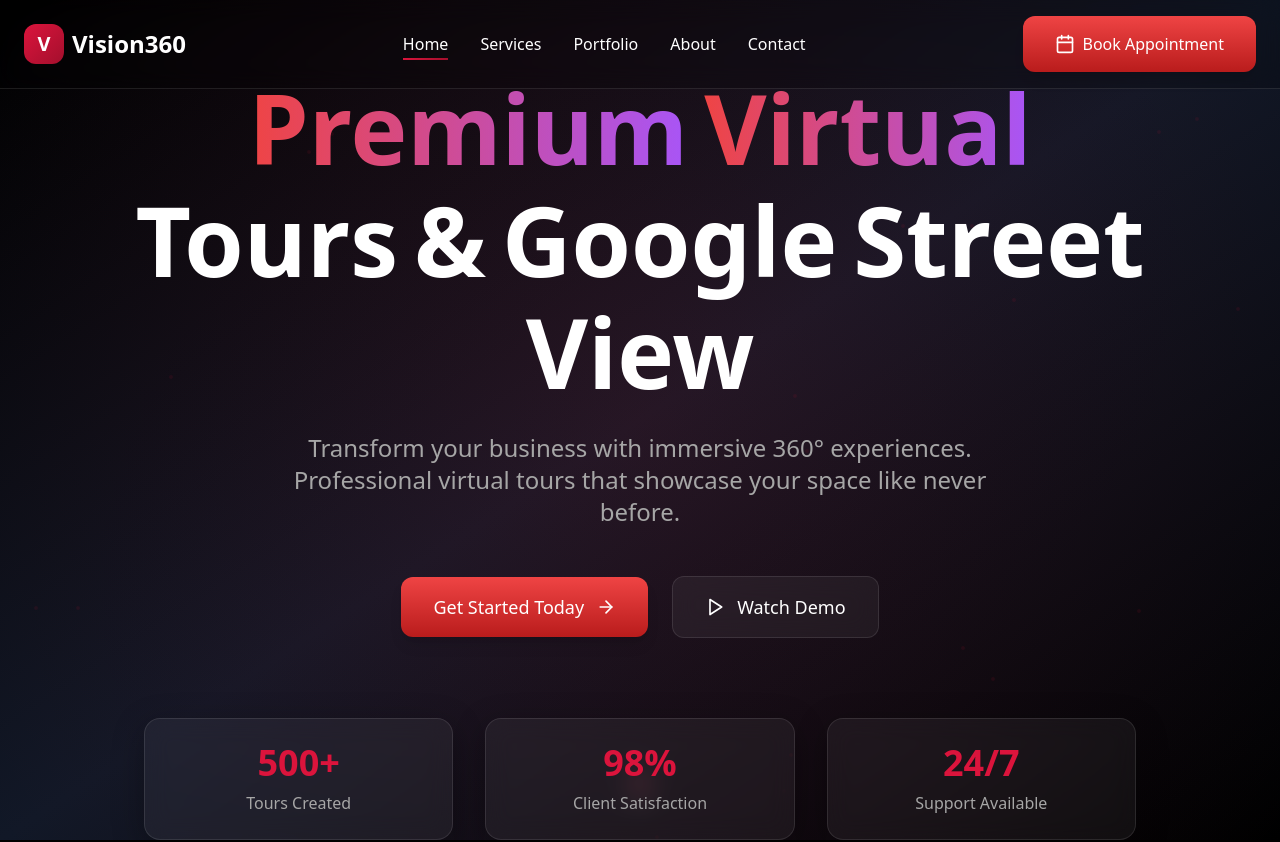
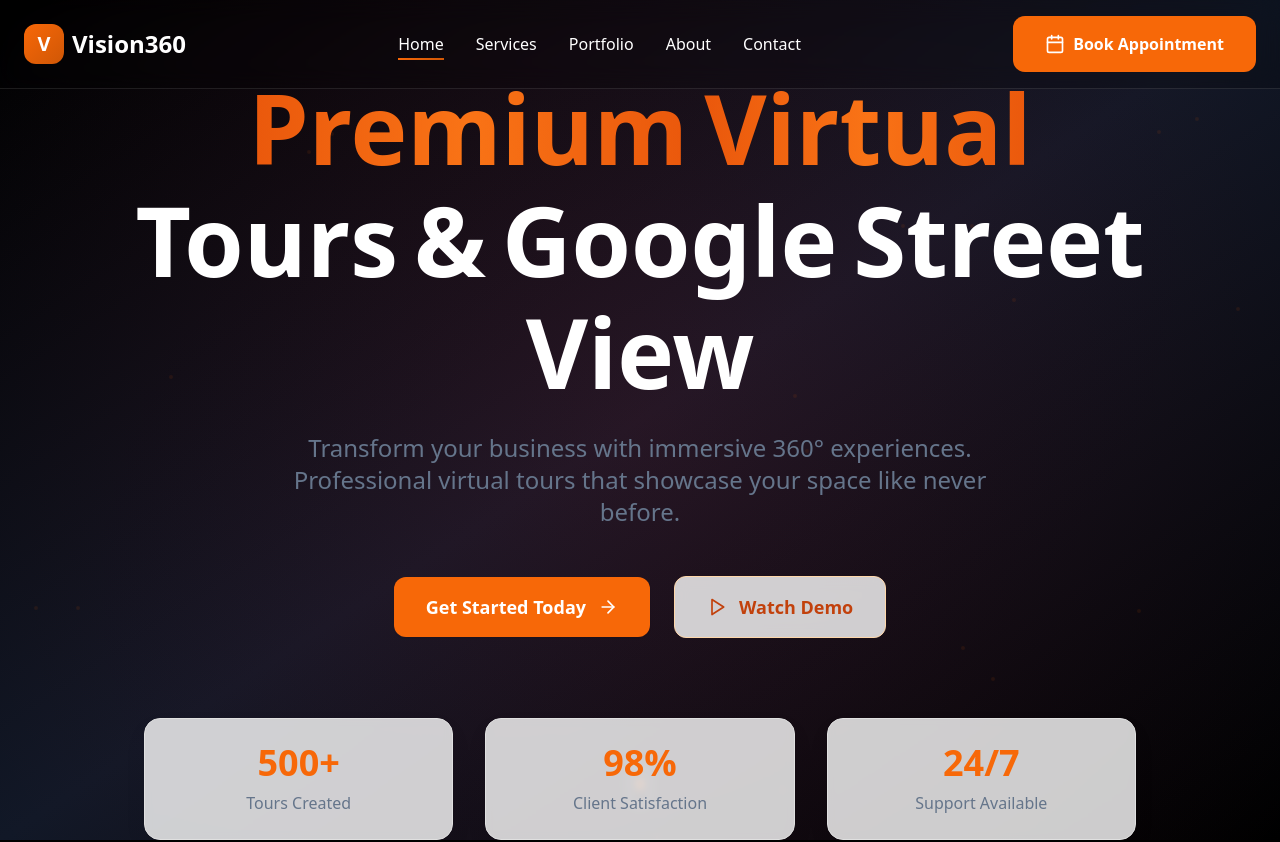
Before and after one commit to thiyo-de/vision360-nubien-style, a React (Vite) app: page / in a window 1280 px wide. Shown: the top 842 px of the page. Built offline with nearby package versions, Linux system fonts and the light colour scheme; a web font is replaced by a local one.

Commit message:
Refactor: Apply new color theme

```diff
--- a/src/index.css
+++ b/src/index.css
@@ -2,60 +2,68 @@
 @tailwind components;
 @tailwind utilities;
 
-/* Vision360 Premium Design System - Nubien Style
-All colors MUST be HSL for perfect theming.
+/* Professional Light Design System - Orange & White Theme
+Clean, modern design inspired by leading business platforms.
 */
 
 @layer base {
   :root {
-    /* Core Colors */
-    --background: 0 0% 0%;
-    --foreground: 0 0% 100%;
+    /* Base Colors - Clean White Background */
+    --background: 0 0% 100%;
+    --foreground: 222 47% 11%;
 
-    --card: 0 0% 5%;
-    --card-foreground: 0 0% 100%;
+    /* Surface Colors */
+    --card: 0 0% 100%;
+    --card-foreground: 222 47% 11%;
 
-    --popover: 0 0% 8%;
-    --popover-foreground: 0 0% 100%;
+    --popover: 0 0% 100%;
+    --popover-foreground: 222 47% 11%;
 
-    /* Brand Colors - Netflix Red Theme */
-    --primary: 348 83% 47%;
+    /* Brand Colors - Professional Orange */
+    --primary: 24 94% 50%;
     --primary-foreground: 0 0% 100%;
-    --primary-glow: 348 83% 60%;
+    --primary-glow: 24 94% 60%;
 
-    --secondary: 0 0% 12%;
-    --secondary-foreground: 0 0% 100%;
+    /* Secondary - Light Gray Surfaces */
+    --secondary: 0 0% 98%;
+    --secondary-foreground: 222 47% 11%;
 
-    --muted: 0 0% 15%;
-    --muted-foreground: 0 0% 65%;
+    /* Muted Colors */
+    --muted: 210 20% 96%;
+    --muted-foreground: 215 16% 47%;
 
-    --accent: 348 83% 47%;
-    --accent-foreground: 0 0% 100%;
+    /* Accent - Subtle Orange Tint */
+    --accent: 24 100% 97%;
+    --accent-foreground: 24 85% 35%;
 
-    /* Gradients */
-    --gradient-primary: linear-gradient(135deg, hsl(348 83% 47%), hsl(348 83% 35%));
-    --gradient-secondary: linear-gradient(135deg, hsl(348 83% 47%), hsl(295 100% 39%));
-    --gradient-border: linear-gradient(135deg, hsl(348 83% 47% / 0.6), hsl(295 100% 39% / 0.6));
-    --gradient-glass: linear-gradient(135deg, hsl(0 0% 100% / 0.1), hsl(0 0% 100% / 0.05));
+    /* Gradients - Orange Based */
+    --gradient-primary: linear-gradient(135deg, hsl(24 94% 50%), hsl(24 94% 42%));
+    --gradient-secondary: linear-gradient(135deg, hsl(24 94% 50%), hsl(14 91% 43%));
+    --gradient-border: linear-gradient(135deg, hsl(24 94% 50% / 0.3), hsl(14 91% 43% / 0.3));
+    --gradient-glass: linear-gradient(135deg, hsl(0 0% 100% / 0.8), hsl(0 0% 100% / 0.6));
 
-    /* Glass Effects */
-    --glass-bg: hsl(0 0% 100% / 0.05);
-    --glass-border: hsl(0 0% 100% / 0.1);
-    --glass-shadow: 0 8px 32px hsl(0 0% 0% / 0.3);
+    /* Glass Effects - Light Theme */
+    --glass-bg: hsl(0 0% 100% / 0.8);
+    --glass-border: hsl(0 0% 88%);
+    --glass-shadow: 0 8px 32px hsl(0 0% 0% / 0.1);
 
-    /* Shadows & Glows */
-    --shadow-elegant: 0 20px 40px -10px hsl(0 0% 0% / 0.5);
-    --shadow-glow: 0 0 40px hsl(348 83% 47% / 0.4);
-    --shadow-glow-hover: 0 0 60px hsl(348 83% 47% / 0.6);
+    /* Shadows & Glows - Subtle */
+    --shadow-elegant: 0 10px 25px -5px hsl(0 0% 0% / 0.1);
+    --shadow-glow: 0 0 20px hsl(24 94% 50% / 0.3);
+    --shadow-glow-hover: 0 0 30px hsl(24 94% 50% / 0.4);
 
     /* Interactive States */
-    --hover-scale: 1.05;
-    --hover-tilt: 2deg;
+    --hover-scale: 1.02;
+    --hover-tilt: 1deg;
 
     /* Borders & Inputs */
-    --border: hsl(0 0% 20%);
-    --input: hsl(0 0% 15%);
-    --ring: hsl(348 83% 47%);
+    --border: 0 0% 88%;
+    --input: 0 0% 88%;
+    --ring: 24 94% 50%;
+
+    /* Destructive */
+    --destructive: 0 84% 60%;
+    --destructive-foreground: 0 0% 100%;
 
     --radius: 12px;
 
@@ -92,41 +100,41 @@ All colors MUST be HSL for perfect theming.
     scroll-behavior: smooth;
   }
 
-  /* Modern Scrollbar */
+  /* Light Theme Scrollbar */
   ::-webkit-scrollbar {
     width: 8px;
   }
 
   ::-webkit-scrollbar-track {
-    background: hsl(0 0% 5%);
+    background: hsl(0 0% 96%);
   }
 
   ::-webkit-scrollbar-thumb {
-    background: linear-gradient(180deg, hsl(348 83% 47%), hsl(348 83% 35%));
+    background: linear-gradient(180deg, hsl(24 94% 50%), hsl(24 94% 42%));
     border-radius: 4px;
     transition: all 0.3s ease;
   }
 
   ::-webkit-scrollbar-thumb:hover {
-    background: linear-gradient(180deg, hsl(348 83% 60%), hsl(348 83% 47%));
-    box-shadow: 0 0 10px hsl(348 83% 47% / 0.5);
+    background: linear-gradient(180deg, hsl(24 94% 60%), hsl(24 94% 50%));
+    box-shadow: 0 0 10px hsl(24 94% 50% / 0.3);
   }
 
   /* Firefox */
   html {
     scrollbar-width: thin;
-    scrollbar-color: hsl(348 83% 47%) hsl(0 0% 5%);
+    scrollbar-color: hsl(24 94% 50%) hsl(0 0% 96%);
   }
 }
 
-/* Custom Utility Classes */
+/* Professional Light Theme Utility Classes */
 @layer components {
   .glass {
-    @apply bg-white/5 backdrop-blur-md border border-white/10;
+    @apply bg-white/80 backdrop-blur-sm border border-[hsl(var(--border))] shadow-sm;
   }
 
   .glass-card {
-    @apply glass rounded-2xl p-6 shadow-[0_8px_32px_rgba(0,0,0,0.3)];
+    @apply glass rounded-2xl p-6 shadow-[0_10px_25px_-5px_rgba(0,0,0,0.1)];
   }
 
   .gradient-border {
@@ -147,14 +155,14 @@ All colors MUST be HSL for perfect theming.
   }
 
   .text-gradient {
-    @apply bg-gradient-to-r from-red-500 to-purple-500 bg-clip-text text-transparent;
+    @apply bg-gradient-to-r from-orange-600 via-orange-500 to-orange-600 bg-clip-text text-transparent;
   }
 
   .btn-primary {
-    @apply bg-gradient-to-b from-red-500 to-red-700 text-white font-medium px-8 py-4 rounded-xl shadow-lg hover:shadow-red-500/40 hover:shadow-2xl transition-all duration-300 hover:scale-105;
+    @apply inline-flex items-center justify-center rounded-xl font-semibold bg-[hsl(var(--primary))] text-[hsl(var(--primary-foreground))] shadow-sm hover:bg-[hsl(var(--primary))]/90 focus:outline-none focus:ring-2 focus:ring-[hsl(var(--ring))]/40 transition-all duration-300 px-8 py-4;
   }
 
   .btn-glass {
-    @apply glass text-white font-medium px-8 py-4 rounded-xl hover:bg-white/10 transition-all duration-300 hover:scale-105;
+    @apply inline-flex items-center justify-center rounded-xl font-semibold border border-orange-200 text-orange-700 bg-white/80 backdrop-blur hover:bg-orange-50 focus:outline-none focus:ring-2 focus:ring-[hsl(var(--ring))]/20 transition-all duration-300 px-8 py-4;
   }
 }
```
